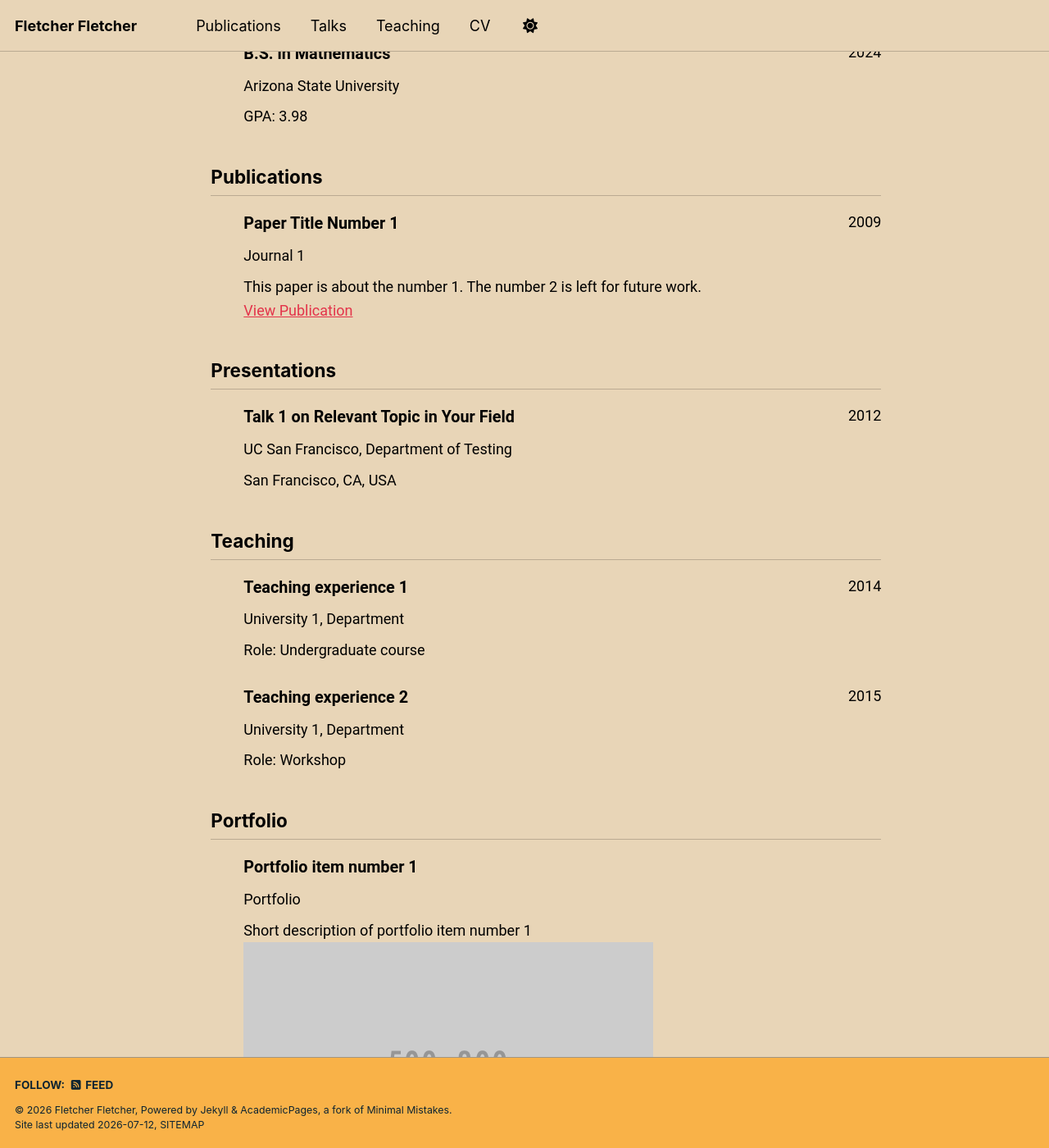
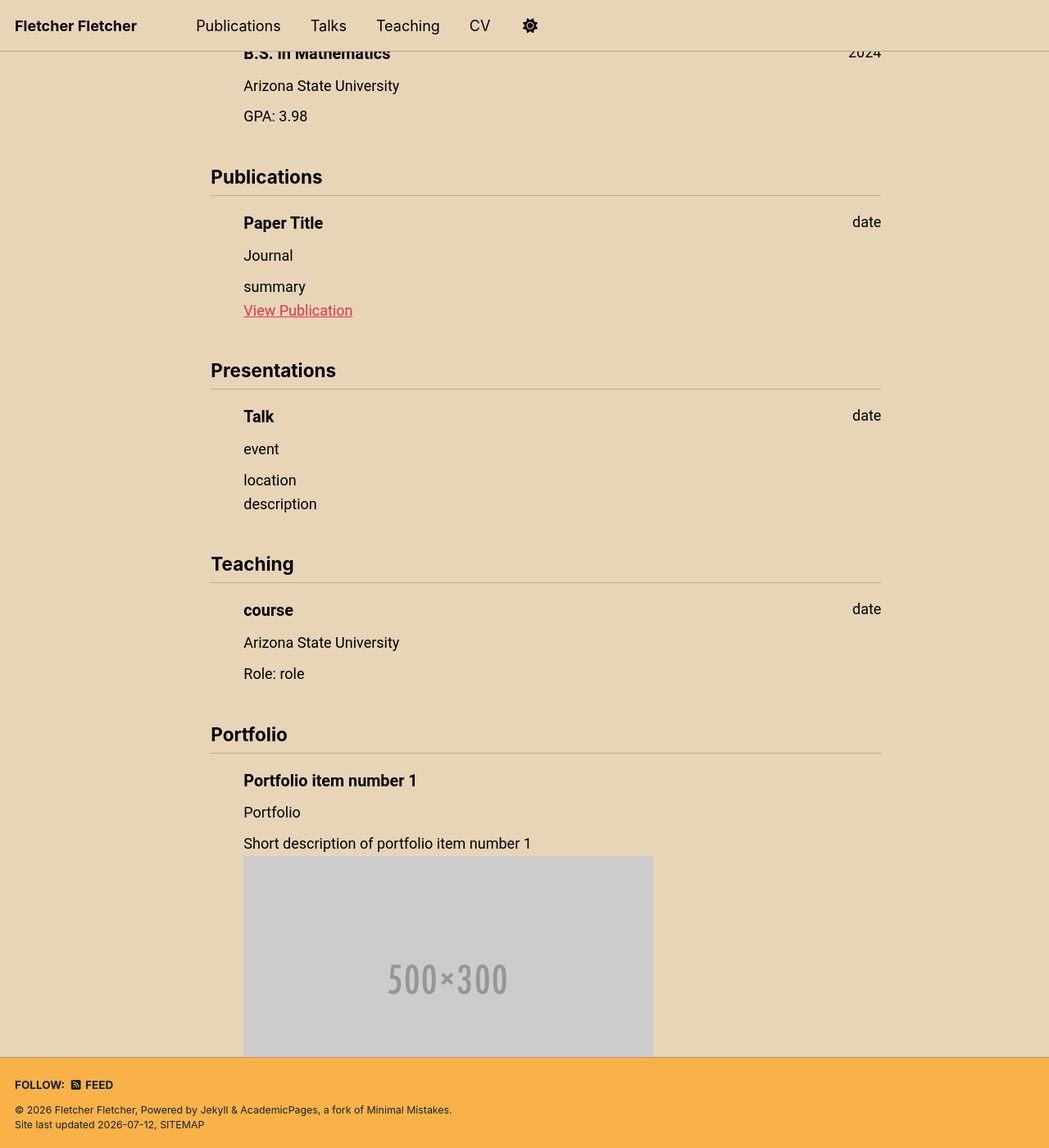
Before and after one commit to Fletcher-Math/fletcher-math.github.io, a Jekyll site: the page built from _pages/cv-json.md, in a window 1280 px wide and 1400 px high, scrolled down 688 px. Shown: the whole window at 82% size. Built offline with Jekyll 4.4.1, drawn with Linux system fonts in a browser that asks for light colours; a style sheet for code colours, icons or effects is not loaded.

Commit message:
Update cv.json

```diff
--- a/_data/cv.json
+++ b/_data/cv.json
@@ -16,12 +16,12 @@
       {
         "network": "Google Scholar",
         "username": "",
-        "url": "https://scholar.google.com/citations?user=PS_CX0AAAAAJ"
+        "url": ""
       },
       {
         "network": "ORCID",
         "username": "",
-        "url": "https://orcid.org/yourorcidurl"
+        "url": ""
       },
       {
         "network": "GitHub",
@@ -57,35 +57,28 @@
   "references": [],
   "publications": [
     {
-      "name": "Paper Title Number 1",
-      "publisher": "Journal 1",
-      "releaseDate": "2009-10-01",
-      "website": "https://academicpages.github.io/files/paper1.pdf",
-      "summary": "This paper is about the number 1. The number 2 is left for future work."
+      "name": "Paper Title",
+      "publisher": "Journal",
+      "releaseDate": "date",
+      "website": "link",
+      "summary": "summary"
     }
   ],
   "presentations": [
     {
-      "name": "Talk 1 on Relevant Topic in Your Field",
-      "event": "UC San Francisco, Department of Testing",
-      "date": "2012-03-01",
-      "location": "San Francisco, CA, USA",
-      "description": ""
+      "name": "Talk",
+      "event": "event",
+      "date": "date",
+      "location": "location",
+      "description": "description"
     }
   ],
   "teaching": [
     {
-      "course": "Teaching experience 1",
-      "institution": "University 1, Department",
-      "date": "2014-01-01",
-      "role": "Undergraduate course",
-      "description": ""
-    },
-    {
-      "course": "Teaching experience 2",
-      "institution": "University 1, Department",
-      "date": "2015-01-01",
-      "role": "Workshop",
+      "course": "course",
+      "institution": "Arizona State University",
+      "date": "date",
+      "role": "role",
       "description": ""
     }
   ],
```
